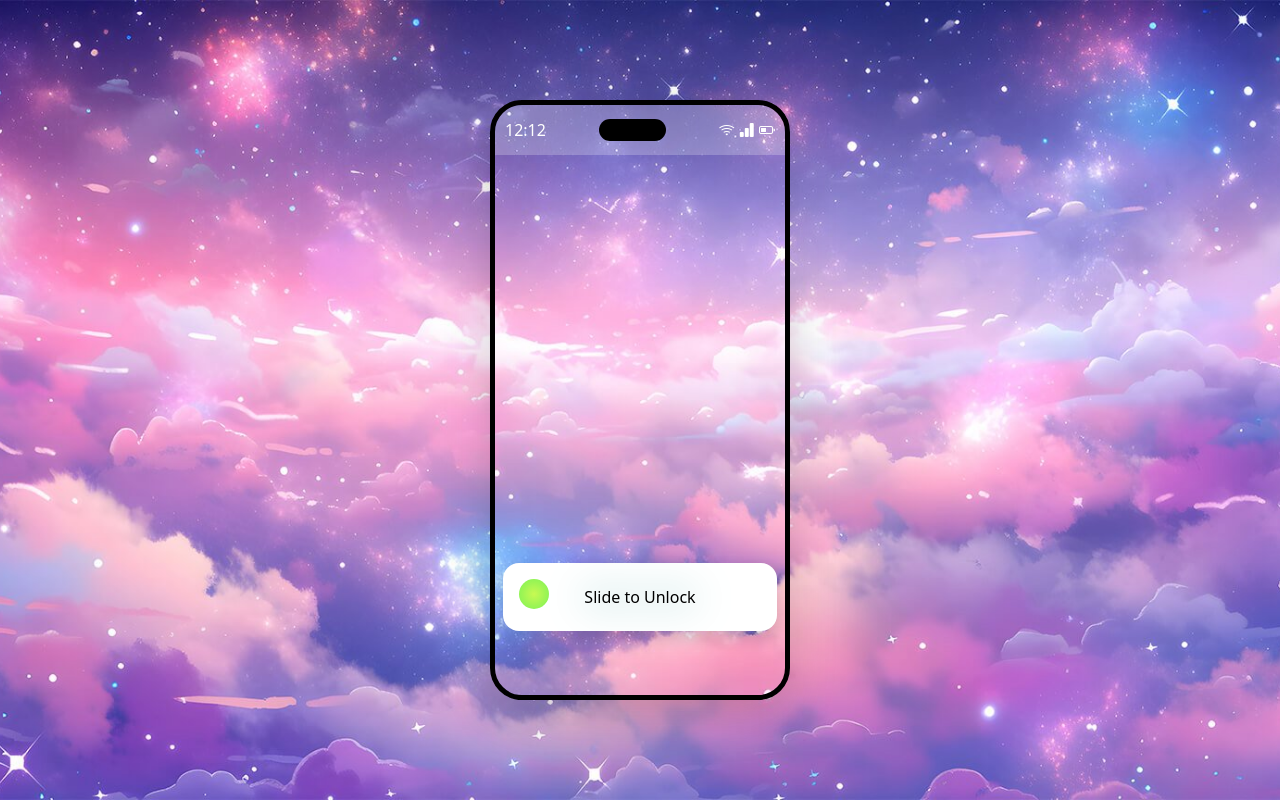
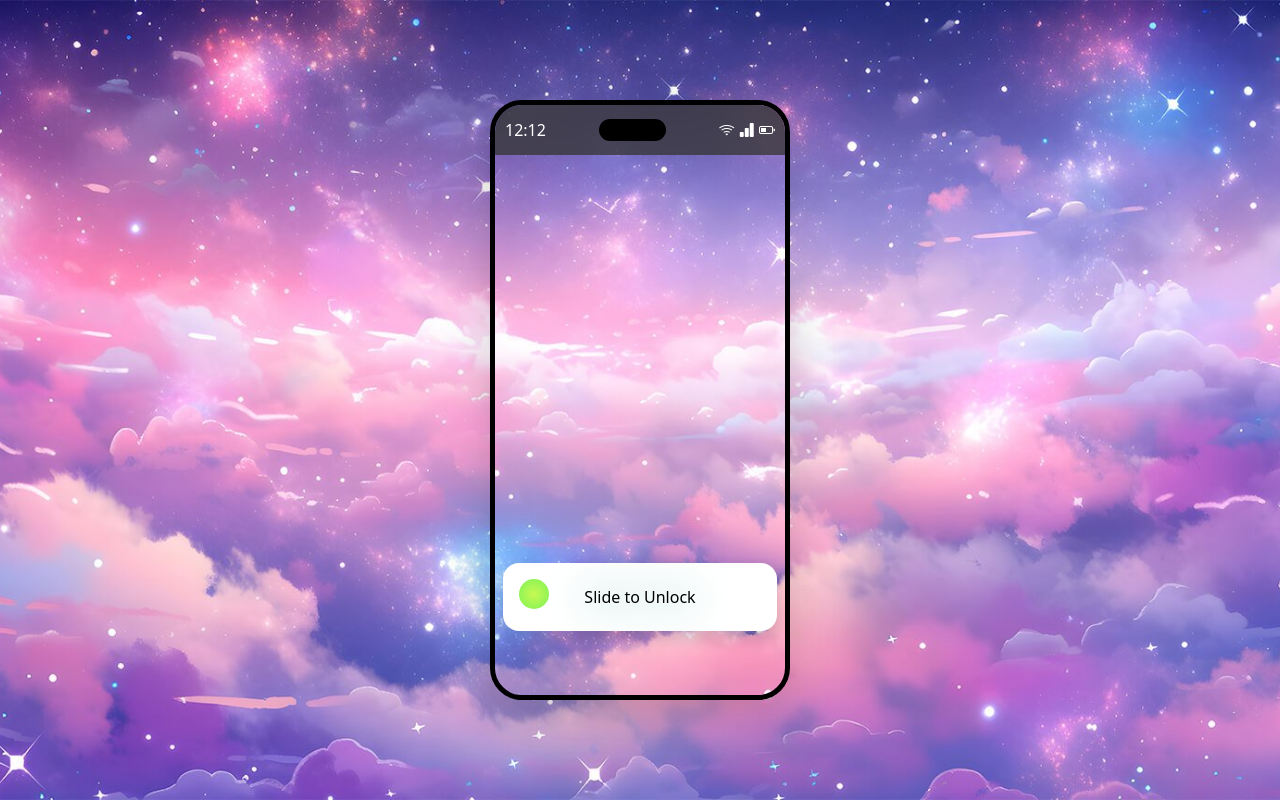
Before and after one commit to ashon-shakya/contactlist, a plain HTML site: page index.html in a window 1280 px wide. Drawn offline with nearby package versions, Linux system fonts and the light colour scheme.

Commit message:
update notification css

```diff
--- a/style.css
+++ b/style.css
@@ -27,7 +27,11 @@ a {
 .notification {
   height: 50px;
   padding: 10px;
-  background-color: #ffffff3a;
+  background-color: #373737c9;
+  backdrop-filter: blur(10px);
+  position: sticky;
+  top: 0;
+  z-index: 999;
 }
 
 #lockScreen {
```
